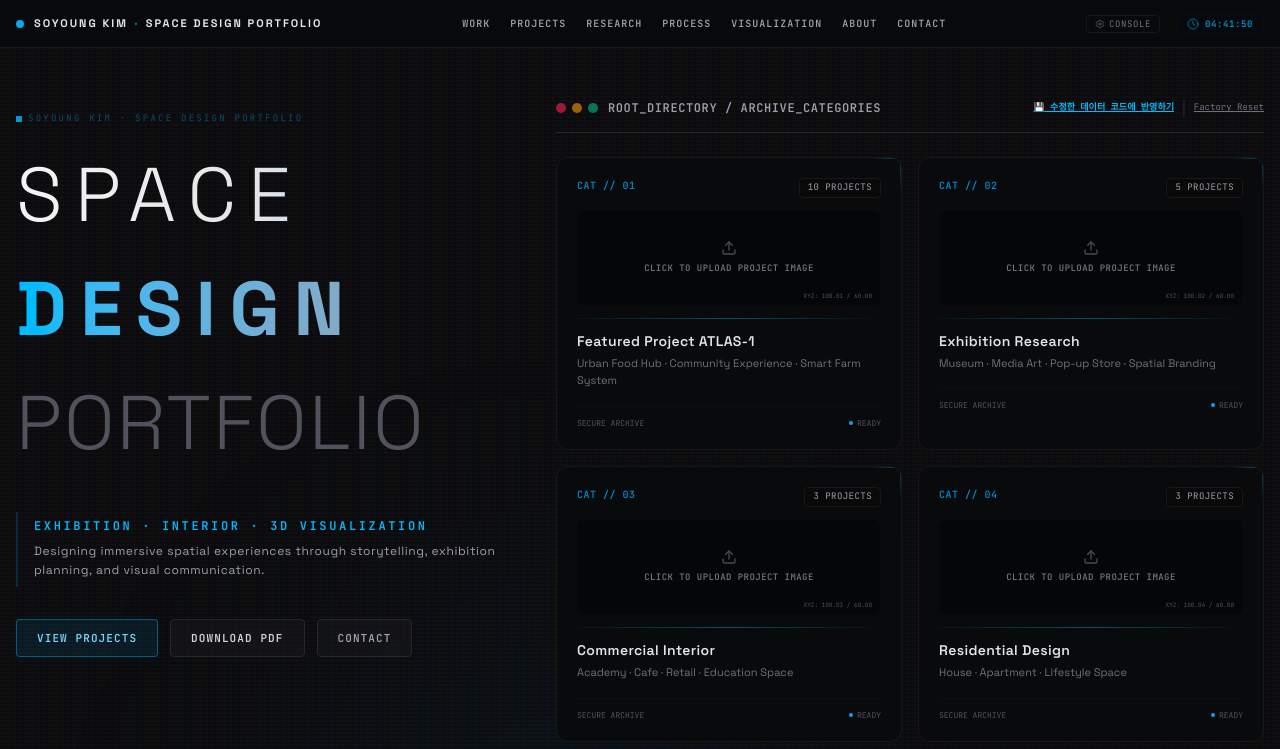
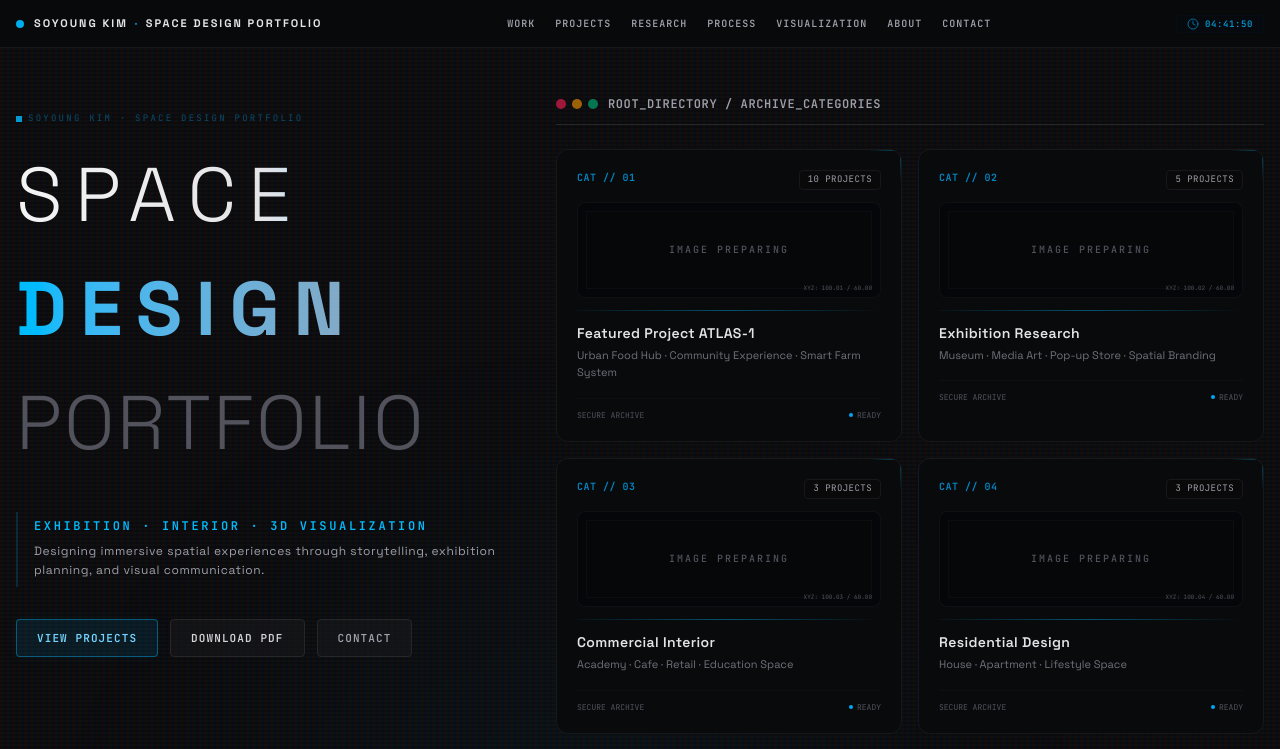
Before and after one commit to zssaya3600-rgb/space, a React (Vite) app: page / in a window 1280 px wide. Shown: the top 749 px of the page. Built offline with nearby package versions, Linux system fonts and the light colour scheme; a web font is replaced by a local one.

Commit message:
feat: restrict admin access via URL parameter
Move the admin console trigger to a hidden URL-based conditional and add a double-click trigger on the header branding for secure access.

```diff
--- a/src/App.tsx
+++ b/src/App.tsx
@@ -1087,7 +1087,11 @@ export default function App() {
       {/* FIXED TOP MENU BAR - Refined Professional Portfolio Header */}
       <header className="w-full min-h-12 border-b border-zinc-900 bg-[#07090c]/90 backdrop-blur-md px-4 py-2 flex flex-col md:flex-row items-center justify-between text-xs font-mono tracking-wider z-40 select-none gap-3 md:gap-0">
         <div className="flex items-center justify-between w-full md:w-auto gap-4">
-          <div className="flex items-center gap-2.5 text-sky-400 font-bold font-sans tracking-wide">
+          <div
+            onDoubleClick={() => setShowAdminModal(true)}
+            className="flex items-center gap-2.5 text-sky-400 font-bold font-sans tracking-wide cursor-default select-none"
+            title="Soyoung Kim Space Design Portfolio"
+          >
             <span className="w-2 h-2 rounded-full bg-sky-400 animate-pulse"></span>
             <span className="text-[11px] uppercase text-zinc-200 tracking-[0.18em]">SOYOUNG KIM <span className="text-sky-500/80 mx-0.5">·</span> SPACE DESIGN PORTFOLIO</span>
           </div>
@@ -1121,6 +1125,7 @@ export default function App() {
               </button>
             </div>
           ) : (
+            (typeof window !== "undefined" && window.location.search.includes("admin")) && (
               <button
                 onClick={() => setShowAdminModal(true)}
                 className="flex items-center gap-1 bg-zinc-950/80 hover:bg-sky-950/20 border border-zinc-900 hover:border-sky-500/20 px-2 py-0.5 rounded text-zinc-500 hover:text-sky-400 transition-all text-[9px]"
@@ -1129,6 +1134,7 @@ export default function App() {
                 <Settings className="w-2.5 h-2.5 text-zinc-600 group-hover:text-sky-400" />
                 <span>CONSOLE</span>
               </button>
+            )
           )}
 
           {/* Clock */}
@@ -1225,7 +1231,8 @@ export default function App() {
                 <span className="font-mono text-xs text-zinc-400 font-semibold tracking-wider">ROOT_DIRECTORY / ARCHIVE_CATEGORIES</span>
               </div>
 
-              {/* Optional Reset/Clear custom changes for demo purposes */}
+              {/* Optional Reset/Clear custom changes for demo purposes (Admin Only) */}
+              {isAdmin && (
                 <div className="flex items-center gap-2">
                   <button
                     onClick={handleSyncToServer}
@@ -1252,6 +1259,7 @@ export default function App() {
                     Factory Reset
                   </button>
                 </div>
+              )}
             </div>
 
             {/* Folder Grid - Elegant Architectural Folder Cards with Mini Blueprints */}
@@ -1298,7 +1306,7 @@ export default function App() {
                       </span>
                     </div>
 
-                    {/* Architectural Vector Thumbnail Box / Upload Box */}
+                    {/* Architectural Vector Thumbnail Box */}
                     <div
                       onClick={(e) => {
                         e.stopPropagation(); // Prevent scroll jump!
@@ -1309,13 +1317,18 @@ export default function App() {
                         } else {
                           setSelectedProject(null);
                         }
+                        if (isAdmin) {
                           document.getElementById(`file-upload-${cat.id}`)?.click();
+                        }
                       }}
-                      className={`w-full h-24 bg-[#040608] hover:bg-[#070b11] border border-zinc-950 hover:border-sky-500/40 rounded-lg overflow-hidden flex items-center justify-center mt-3 mb-3 relative transition-all duration-300 cursor-pointer group/upload ${
-                        cat.image ? "p-0" : "p-2"
-                      }`}
+                      className={`w-full h-24 rounded-lg overflow-hidden flex items-center justify-center mt-3 mb-3 relative transition-all duration-300 ${
+                        isAdmin
+                          ? "bg-[#040608] hover:bg-[#070b11] border border-zinc-950 hover:border-sky-500/40 cursor-pointer group/upload"
+                          : "bg-[#040608]/65 border border-zinc-900/60 cursor-default"
+                      } ${cat.image ? "p-0" : "p-2"}`}
                     >
                       {/* Hidden File Input */}
+                      {isAdmin && (
                         <input
                           type="file"
                           id={`file-upload-${cat.id}`}
@@ -1323,6 +1336,7 @@ export default function App() {
                           className="hidden"
                           onChange={(e) => handleCategoryIconUpload(cat.id, e)}
                         />
+                      )}
 
                       {cat.image ? (
                         <div className="relative w-full h-full flex items-center justify-center overflow-hidden">
@@ -1333,9 +1347,10 @@ export default function App() {
                                 <span className="text-[6.5px] text-zinc-500 uppercase tracking-widest font-sans font-medium">배포 후 확인 가능</span>
                               </div>
                             ) : (
-                              <div className="w-full h-full flex flex-col items-center justify-center bg-rose-950/30 border border-rose-500/30 text-rose-300 text-[8px] leading-tight text-center p-1 font-mono" title="이미지를 찾을 수 없습니다.">
-                                <AlertCircle className="w-4 h-4 text-rose-400 mb-0.5" />
-                                <span className="truncate max-w-full text-[8px]">ERR</span>
+                              <div className="w-full h-full flex flex-col items-center justify-center bg-[#050709] border border-zinc-900/40 text-zinc-500 select-none">
+                                <div className="text-[10px] font-mono tracking-[0.2em] font-medium uppercase text-zinc-600">
+                                  IMAGE PREPARING
+                                </div>
                               </div>
                             )
                           ) : (
@@ -1348,14 +1363,17 @@ export default function App() {
                               onLoad={() => handleImageLoad(cat.image)}
                             />
                           )}
-                          {/* Hover change overlay indicator */}
+                          {/* Hover change overlay indicator (Admin Only) */}
+                          {isAdmin && (
                             <div className="absolute inset-0 bg-black/60 opacity-0 group-hover/upload:opacity-100 flex items-center justify-center transition-opacity duration-200">
                               <span className="text-[8px] font-mono text-sky-400 font-bold uppercase tracking-widest">
                                 CHANGE IMAGE
                               </span>
                             </div>
-
-                          {/* Delete button */}
+                          )}
+
+                          {/* Delete button (Admin Only) */}
+                          {isAdmin && (
                             <button
                               type="button"
                               onClick={(e) => handleCategoryIconDelete(cat.id, e)}
@@ -1364,14 +1382,23 @@ export default function App() {
                             >
                               <X className="w-3.5 h-3.5" />
                             </button>
+                          )}
                         </div>
                       ) : (
+                        isAdmin ? (
                           <div className="flex flex-col items-center justify-center gap-1.5 text-zinc-500 group-hover/upload:text-sky-400 transition-colors p-2 text-center select-none">
                             <Upload className="w-4 h-4 text-zinc-600 group-hover/upload:text-sky-400/80 transition-colors animate-pulse" />
                             <span className="text-[9px] font-mono tracking-wider font-bold uppercase">
                               Click to upload project image
                             </span>
                           </div>
+                        ) : (
+                          <div className="w-full h-full flex flex-col items-center justify-center bg-[#050709] border border-zinc-900/40 text-zinc-500 select-none">
+                            <div className="text-[10px] font-mono tracking-[0.2em] font-medium uppercase text-zinc-600">
+                              IMAGE PREPARING
+                            </div>
+                          </div>
+                        )
                       )}
 
                       {/* Coordinate Overlay */}
@@ -1796,6 +1823,7 @@ export default function App() {
                                   SYS_RENDER_VIEWPORT [ACTIVE]
                                 </div>
 
+                                {isAdmin && (
                                   <button
                                     type="button"
                                     onClick={(e) => {
@@ -1808,6 +1836,7 @@ export default function App() {
                                     <Trash2 className="w-3 h-3" />
                                     <span className="hidden sm:inline">DELETE</span>
                                   </button>
+                                )}
 
                                 <div className="absolute bottom-2 right-2 pointer-events-none bg-black/70 border border-zinc-800 px-2 py-0.5 rounded text-[8px] text-zinc-500">
                                   REF: {activeImageIndex + 1} / {uploadedImages.length}
@@ -1838,30 +1867,9 @@ export default function App() {
                                       </div>
                                     </div>
                                   ) : (
-                                    <div className="w-full h-full flex flex-col items-center justify-center p-6 bg-rose-950/20 text-center font-mono select-none border border-rose-500/30 rounded">
-                                      <AlertCircle className="w-8 h-8 text-rose-500 mb-2 animate-pulse" />
-                                      <p className="text-xs text-rose-300 font-bold">이미지를 찾을 수 없습니다.</p>
-                                      <p className="text-[10px] text-zinc-400 mt-1 max-w-[85%] leading-relaxed">
-                                        이미지 URL 또는 /images/파일명.png 경로를 확인해주세요.
-                                      </p>
-
-                                      <div className="mt-3.5 text-[9.5px] text-zinc-500 space-y-1 text-left bg-black/50 p-2.5 rounded border border-zinc-900/60 font-sans max-w-[85%]">
-                                        <p className="truncate"><span className="text-rose-400 font-bold">•</span> 외부 URL 예시: <span className="text-zinc-400 font-mono text-[9px]">https://example.com/atlas_main_01.png</span></p>
-                                        <p className="truncate"><span className="text-sky-400 font-bold">•</span> 내부 경로 예시: <span className="text-zinc-400 font-mono text-[9px]">/images/atlas_main_01.png</span></p>
-                                      </div>
-
-                                      <div className="mt-4 bg-zinc-950/90 border border-zinc-800 rounded px-2.5 py-1.5 flex items-center gap-2 max-w-[90%] overflow-hidden">
-                                        <span className="text-[9px] text-zinc-500 truncate select-all">{uploadedImages[activeImageIndex]}</span>
-                                        <button
-                                          type="button"
-                                          onClick={() => {
-                                            navigator.clipboard.writeText(uploadedImages[activeImageIndex]);
-                                            triggerNotification("IMAGE PATH COPIED.");
-                                          }}
-                                          className="px-1.5 py-0.5 rounded bg-zinc-900 hover:bg-zinc-850 border border-zinc-800 text-zinc-400 hover:text-white transition-all text-[8px] shrink-0"
-                                        >
-                                          COPY PATH
-                                        </button>
+                                    <div className="w-full h-full flex flex-col items-center justify-center p-6 bg-[#050709] border border-zinc-900 text-center font-mono select-none">
+                                      <div className="text-[11px] font-mono tracking-[0.22em] font-medium text-zinc-600 uppercase animate-pulse">
+                                        IMAGE PREPARING
                                       </div>
                                     </div>
                                   )
@@ -1938,14 +1946,23 @@ export default function App() {
                               )}
                             </>
                           ) : (
+                            isAdmin ? (
                               <div className="w-full aspect-[16/9] bg-zinc-950/40 border border-dashed border-zinc-850 rounded-lg flex flex-col items-center justify-center p-6 text-center">
                                 <Upload className="w-8 h-8 text-zinc-650 mb-2 animate-pulse" />
                                 <p className="text-xs text-zinc-400 font-sans">등록된 포트폴리오 이미지가 없습니다.</p>
                                 <p className="text-[10px] text-zinc-500 mt-1 font-sans">아래 업로드 구역에서 컴퓨터의 이미지를 드래그하거나 선택하여 첫 이미지를 추가하세요.</p>
                               </div>
-                          )}
-
-                          {/* Direct Drag & Drop / Click Upload Area */}
+                            ) : (
+                              <div className="w-full aspect-[16/9] bg-[#050709] border border-zinc-900 rounded-lg flex flex-col items-center justify-center p-6 text-center select-none">
+                                <div className="text-[11px] font-mono tracking-[0.2em] font-medium uppercase text-zinc-600">
+                                  IMAGE PREPARING
+                                </div>
+                              </div>
+                            )
+                          )}
+
+                          {/* Direct Drag & Drop / Click Upload Area (Admin Only) */}
+                          {isAdmin && (
                             <div
                               onDragOver={(e) => {
                                 e.preventDefault();
@@ -2018,6 +2035,7 @@ export default function App() {
                                 </div>
                               </div>
                             </div>
+                          )}
                         </div>
 
                         {/* Concept Block with Premium styling */}
```
Lines whose indentation alone changed are shown as unchanged.
